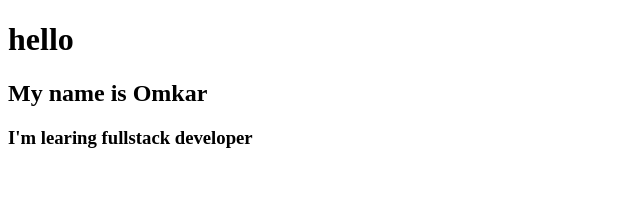
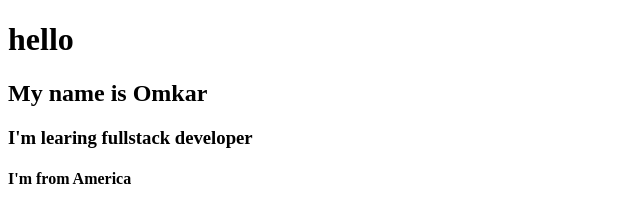
Before and after one commit to aheromkar05/git-practice, a plain HTML site: page index.html in a window 1280 px wide. Shown: the whole page, without its empty margins (0-640 px from the left). Drawn offline with Linux system fonts and the light colour scheme.

Commit message:
personal address added

```diff
--- a/index.html
+++ b/index.html
@@ -7,5 +7,6 @@
     <h1>hello</h1>
     <h2>My name is Omkar</h2>
     <h3>I'm learing fullstack developer</h3>
+    <h4>I'm from America</h4>
 </body>
 </html>
```
